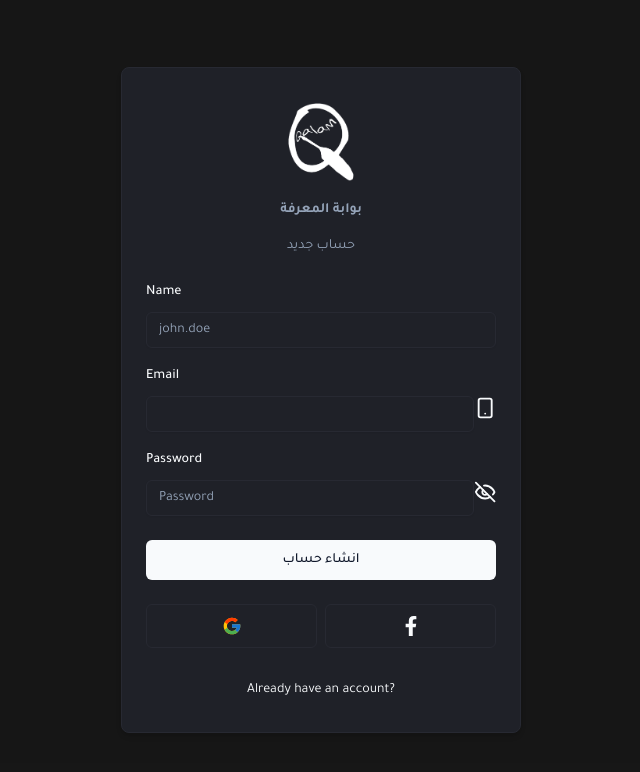
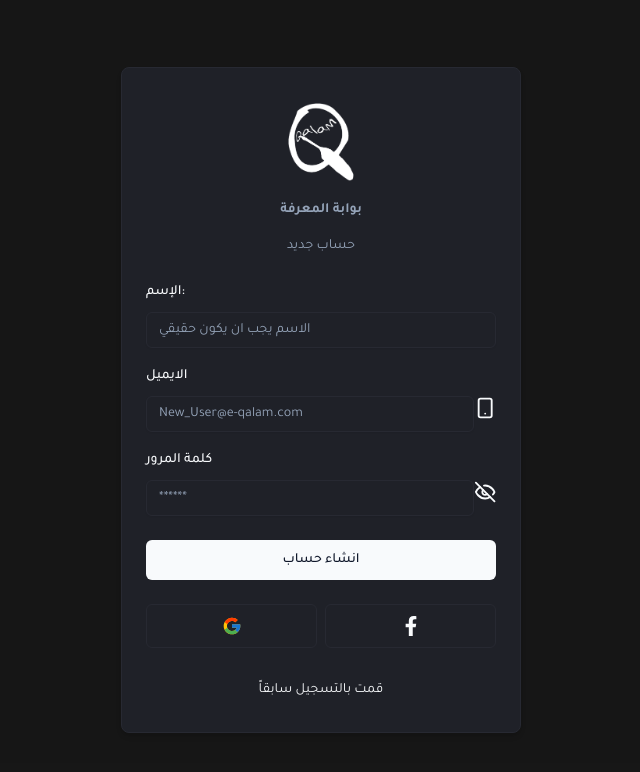
Before and after one commit to Hijaz-Tariq/qalam, a Next.js app: page /auth/register in a window 1280 px wide. Shown: the top 772 px of the page, without its empty margins (319-959 px from the left). Built offline with nearby package versions, Linux system fonts and the light colour scheme; no server answers.

Commit message:
new commit

```diff
--- a/components/auth/login-form.tsx
+++ b/components/auth/login-form.tsx
@@ -71,7 +71,7 @@ export const LoginForm = () => {
     return (
         <CardWrapper
             headerLabel="الدخول الى الحساب"
-            backButtonLabel="Don't have an account?"
+            backButtonLabel="ليس لديك حساب؟ تسجيل حساب جديد"
             backButtonHref="/auth/register"
             showSocial
         >
@@ -107,11 +107,12 @@ export const LoginForm = () => {
                                     name="email"
                                     render={({ field }) => (
                                         <FormItem>
-                                            <FormLabel>Email</FormLabel>
+                                            <FormLabel>الايميل</FormLabel>
                                             <FormControl >
                                                 <div className="flex justify-center">
                                                     <TelInput
                                                         {...field}
+                                                        placeholder="user@e-qalam.com"
                                                         disabled={isPending}
                                                     />
                                                 </div>
@@ -125,11 +126,11 @@ export const LoginForm = () => {
                                     name="password"
                                     render={({ field }) => (
                                         <FormItem>
-                                            <FormLabel>Password</FormLabel>
+                                            <FormLabel>كلمة المرور</FormLabel>
                                             <FormControl>
-                                            <div className="flex justify-center">
-                                                <PasswordInput {...field} placeholder="Password" disabled={isPending} />
-                                           </div>
+                                                <div className="flex justify-center">
+                                                    <PasswordInput {...field} placeholder="******" disabled={isPending} />
+                                                </div>
                                             </FormControl>
                                             <Button
                                                 size="sm"
@@ -138,7 +139,7 @@ export const LoginForm = () => {
                                                 className="px-0 font-normal"
                                             >
                                                 <Link href="/auth/reset">
-                                                    Forgot password?
+                                                نسيت كلمة المرور
                                                 </Link>
                                             </Button>
                                             <FormMessage />
@@ -155,7 +156,7 @@ export const LoginForm = () => {
                         type="submit"
                         className="w-full"
                     >
-                        {showTwoFactor ? "Confirm" : "Login"}
+                       {showTwoFactor ? "تأكيد" : "دخول"}
                     </Button>
                 </form>
             </Form>
--- a/components/auth/register-form.tsx
+++ b/components/auth/register-form.tsx
@@ -52,10 +52,10 @@ export const RegisterForm = () => {
 
     return (
         <CardWrapper
-            headerLabel="حساب جديد"
-            backButtonLabel="Already have an account?"
-            backButtonHref="/auth/login"
-            showSocial
+        headerLabel="حساب جديد"
+        backButtonLabel="قمت بالتسجيل سابقاً"
+        backButtonHref="/auth/login"
+        showSocial
         >
             <Form {...form}>
                 <form
@@ -68,12 +68,12 @@ export const RegisterForm = () => {
                             name="name"
                             render={({ field }) => (
                                 <FormItem>
-                                    <FormLabel>Name</FormLabel>
+                                    <FormLabel>الإسم:</FormLabel>
                                     <FormControl>
                                         <Input
                                             {...field}
                                             disabled={isPending}
-                                            placeholder="john.doe"
+                                            placeholder="الاسم يجب ان يكون حقيقي"
                                         />
                                     </FormControl>
                                     <FormMessage />
@@ -85,11 +85,12 @@ export const RegisterForm = () => {
                             name="email"
                             render={({ field }) => (
                                 <FormItem>
-                                    <FormLabel>Email</FormLabel>
+                                    <FormLabel>الايميل</FormLabel>
                                     <FormControl>
                                     <div className="flex justify-center">
                                         <TelInput
                                             {...field}
+                                            placeholder="New_User@e-qalam.com"
                                             disabled={isPending}
                                         />
                                         </div>
@@ -103,10 +104,10 @@ export const RegisterForm = () => {
                             name="password"
                             render={({ field }) => (
                                 <FormItem>
-                                    <FormLabel>Password</FormLabel>
+                                    <FormLabel>كلمة المرور</FormLabel>
                                     <FormControl>
                                     <div className="flex justify-center">
-                                        <PasswordInput {...field} placeholder="Password" disabled={isPending} />
+                                        <PasswordInput {...field} placeholder="******" disabled={isPending} />
                                    </div>
                                     </FormControl>
                                     <FormMessage />
--- a/next-auth.config.ts
+++ b/next-auth.config.ts
@@ -1,7 +1,7 @@
 import bcrypt from "bcryptjs";
 import type { NextAuthConfig } from "next-auth";
 import Credentials from "next-auth/providers/credentials";
-import Facebook from "next-auth/providers/facebook";
+import FacebookProvider from "next-auth/providers/facebook";
 import Google from "next-auth/providers/google";
 
 import { LoginSchema } from "@/schemas";
@@ -13,7 +13,7 @@ export default {
             clientId: process.env.GOOGLE_CLIENT_ID,
             clientSecret: process.env.GOOGLE_CLIENT_SECRET,
           }),
-          Facebook({
+          FacebookProvider({
             clientId: process.env.FACEBOOK_APP_ID,
             clientSecret: process.env.FACEBOOK_APP_SECRET,
           }),
```
